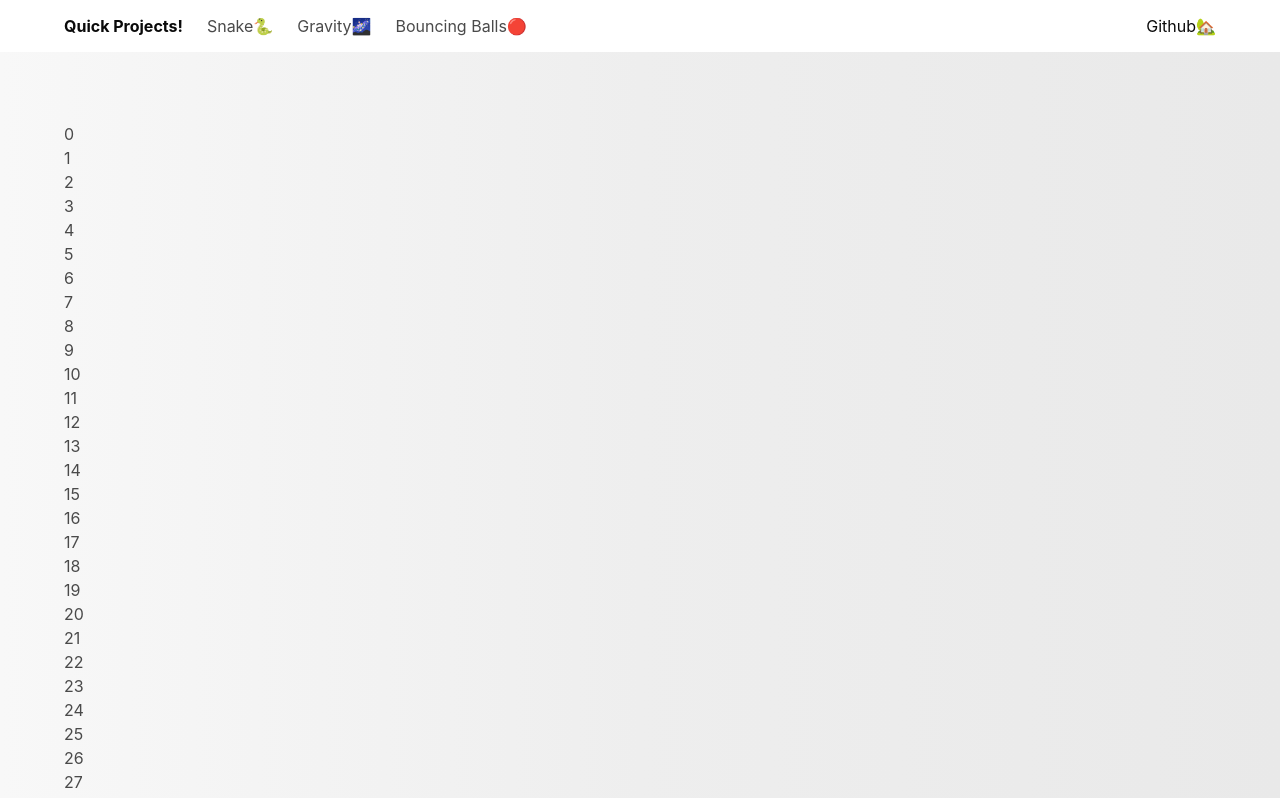
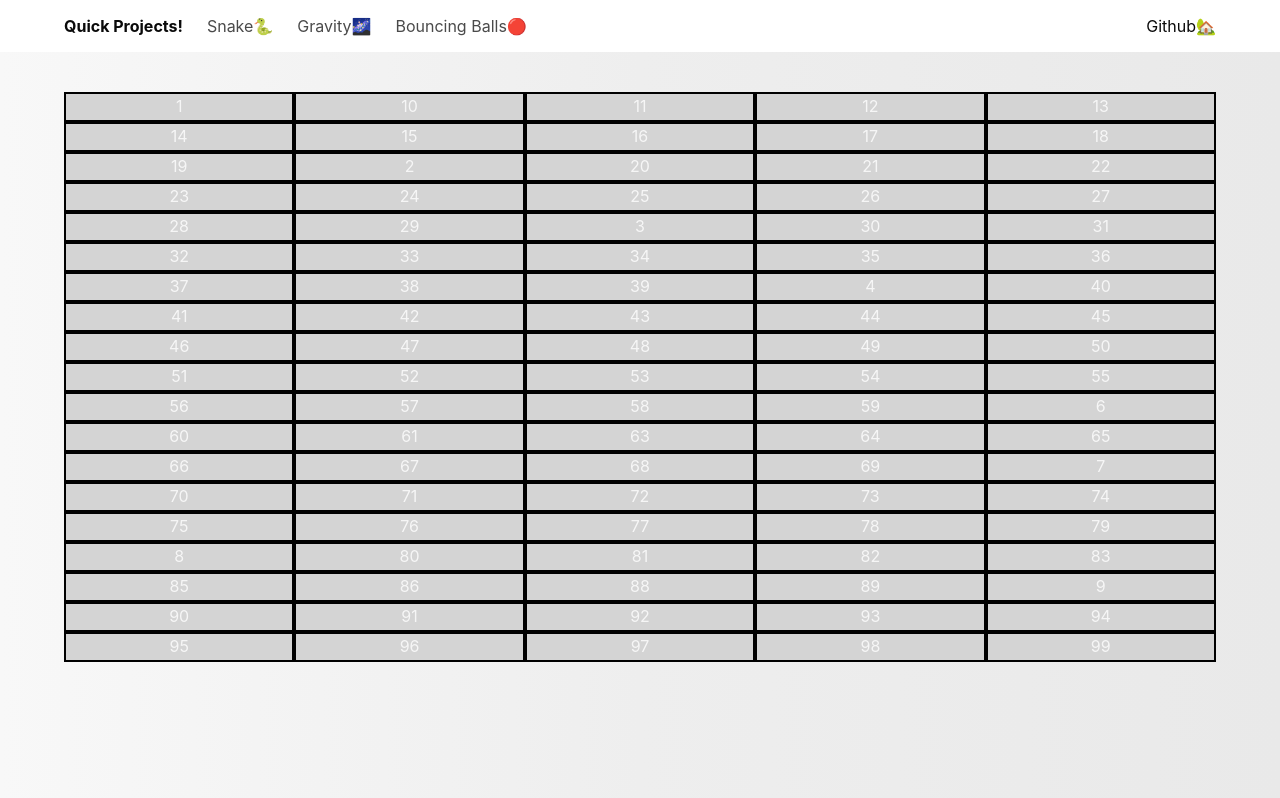
Before and after one commit to SPDUK/CanvasProjects, a React (Create React App) app: page /#/visualizedsort in a window 1280 px wide. Shown: the top 798 px of the page. Built offline with nearby package versions, Linux system fonts and the light colour scheme; the HTML template or start-up script is replaced by a standard one.

Commit message:
added in shuffled numbers and fixed the navbar

```diff
--- a/src/Hoc/Navbar/navbar.css
+++ b/src/Hoc/Navbar/navbar.css
@@ -36,5 +36,5 @@
     font-weight: 600;
     border-bottom: 1px solid #f3f3f3; }
   .navbar-burger span {
-    color: #fafafa;
+    color: #252525;
     height: 1.5px; } }
--- a/src/Hoc/Navbar/navbar.scss
+++ b/src/Hoc/Navbar/navbar.scss
@@ -52,7 +52,7 @@
   }
   .navbar-burger {
     span {
-      color: #fafafa;
+      color: #252525;
       height: 1.5px;
     }
   }
--- a/src/Projects/VisualizedSort/SortItem/SortItem.jsx
+++ b/src/Projects/VisualizedSort/SortItem/SortItem.jsx
@@ -2,12 +2,113 @@ import React, { Component } from 'react';
 
 import './sortitem.css';
 
-const arr = [];
-for (let i = 0; i < 100; i += 1) {
-  arr.push(i);
-}
+// TODO: eslint seems to think this is a good idea even though it's not, reformat it later
+const arr = [
+  79,
+  48,
+  51,
+  46,
+  35,
+  29,
+  69,
+  57,
+  68,
+  56,
+  52,
+  3,
+  22,
+  45,
+  77,
+  43,
+  59,
+  61,
+  19,
+  85,
+  63,
+  73,
+  37,
+  23,
+  88,
+  65,
+  80,
+  6,
+  1,
+  91,
+  24,
+  39,
+  66,
+  21,
+  82,
+  95,
+  90,
+  16,
+  32,
+  81,
+  34,
+  99,
+  72,
+  49,
+  96,
+  64,
+  41,
+  55,
+  93,
+  50,
+  38,
+  83,
+  89,
+  92,
+  10,
+  15,
+  42,
+  75,
+  76,
+  8,
+  53,
+  47,
+  2,
+  13,
+  36,
+  30,
+  4,
+  18,
+  11,
+  98,
+  44,
+  27,
+  86,
+  9,
+  26,
+  67,
+  58,
+  97,
+  31,
+  54,
+  70,
+  78,
+  12,
+  60,
+  17,
+  40,
+  33,
+  74,
+  71,
+  7,
+  25,
+  14,
+  94,
+  20,
+  28
+];
+
+arr.sort();
+
 export default class SortItem extends Component {
   render() {
-    return <ul>{arr.map(i => <li>{i}</li>)}</ul>;
+    return (
+      <ul className="sort container">
+        {arr.map(i => <li className="sort-item">{i}</li>)}
+      </ul>
+    );
   }
 }
--- a/src/Projects/VisualizedSort/SortItem/sortitem.css
+++ b/src/Projects/VisualizedSort/SortItem/sortitem.css
@@ -1,4 +1,10 @@
-.sortitem {
-  height: 50px;
-  width: 50px;
-  background: black; }
+.sort {
+  display: flex;
+  flex-wrap: wrap; }
+  .sort-item {
+    flex-basis: 20%;
+    height: 30px;
+    background: #d4d4d4;
+    border: 2px solid black;
+    color: rgba(255, 255, 255, 0.795);
+    text-align: center; }
--- a/src/Projects/VisualizedSort/SortItem/sortitem.scss
+++ b/src/Projects/VisualizedSort/SortItem/sortitem.scss
@@ -1,5 +1,12 @@
-.sortitem {
-  height: 50px;
-  width: 50px;
-  background: black;
+.sort {
+  display: flex;
+  flex-wrap: wrap;
+  &-item {
+    flex-basis: 20%;
+    height: 30px;
+    background: rgb(212, 212, 212);
+    border: 2px solid black;
+    color: rgba(255, 255, 255, 0.795);
+    text-align: center;
+  }
 }
--- a/src/Projects/VisualizedSort/VisualizedSort.css
+++ b/src/Projects/VisualizedSort/VisualizedSort.css
@@ -1,2 +1,2 @@
 .sort {
-  margin-top: 70px; }
+  margin-top: 20px; }
--- a/src/Projects/VisualizedSort/VisualizedSort.scss
+++ b/src/Projects/VisualizedSort/VisualizedSort.scss
@@ -1,3 +1,3 @@
 .sort {
-  margin-top: 70px;
+  margin-top: 20px;
 }
```
